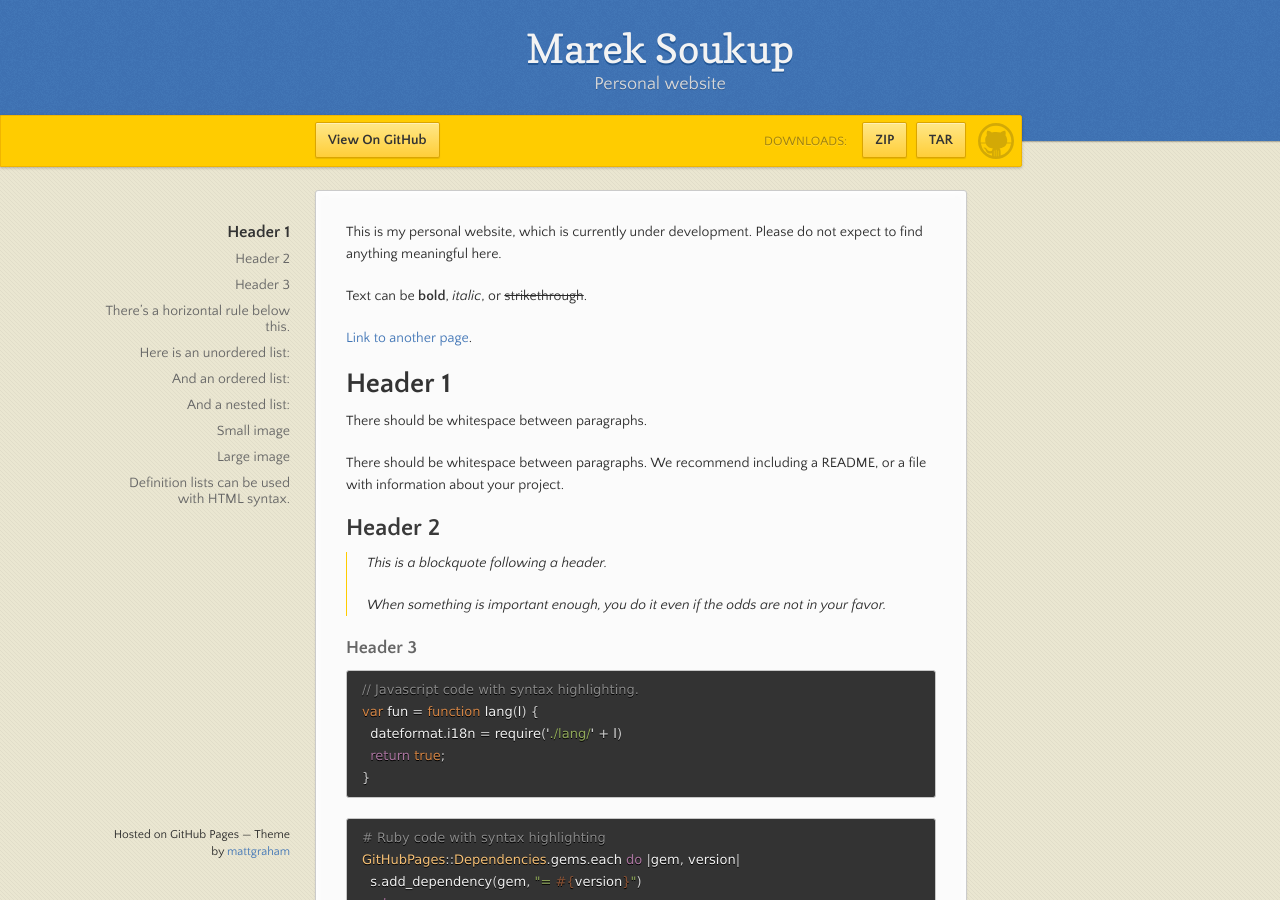
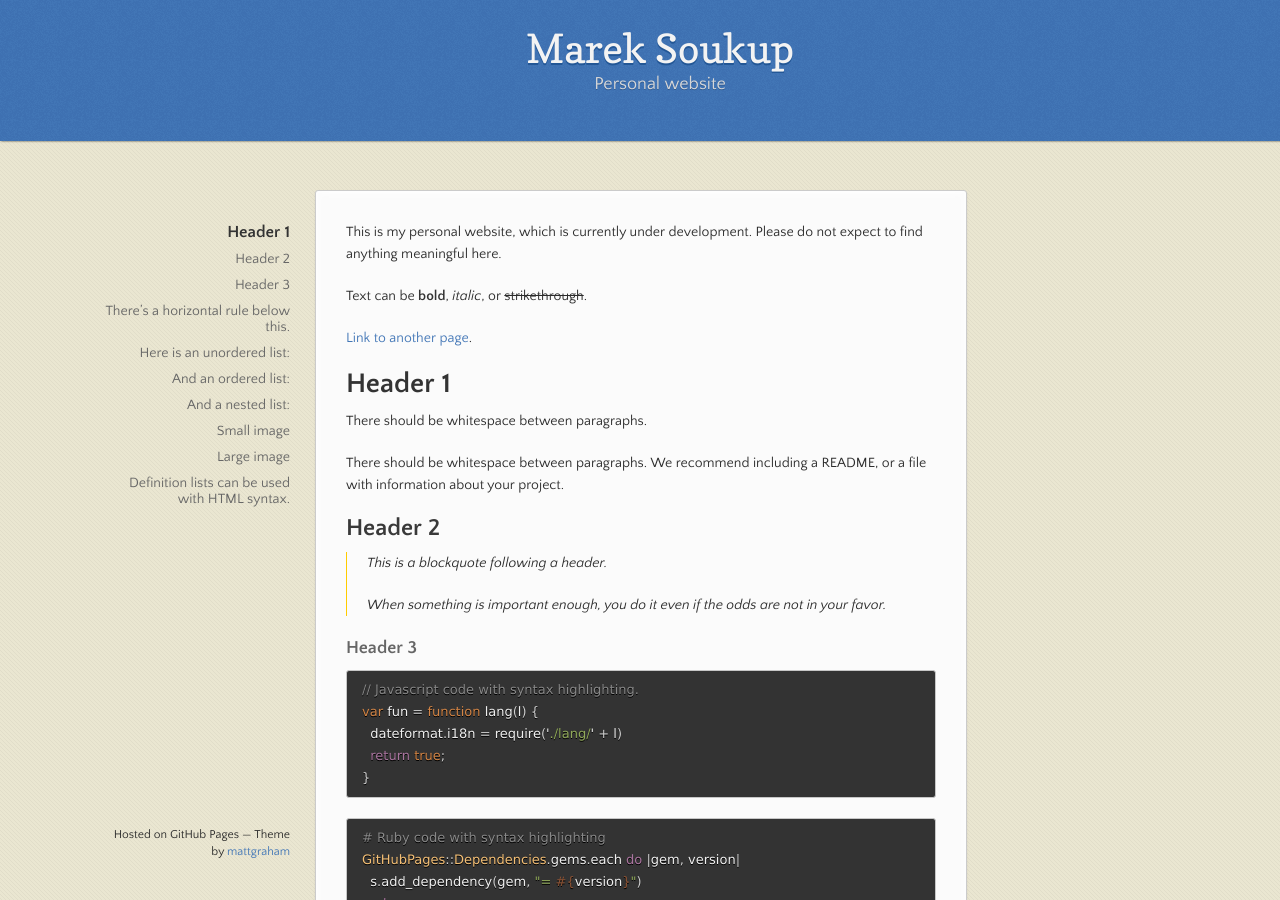
Before and after one commit to soukupmarek-edin/soukupmarek-edin.github.io, a Jekyll site: the page built from index.md, in a window 1280 px wide and 900 px high. Built offline with Jekyll 4.4.1, drawn with Linux system fonts in a browser that asks for light colours.

Commit message:
Update default.html

```diff
--- a/_layouts/default.html
+++ b/_layouts/default.html
@@ -21,7 +21,7 @@
         <p>{{ page.description | default: site.description | default: site.github.project_tagline }}</p>
       </header>
 
-      <div id="banner">
+  <!--    <div id="banner">
         <span id="logo"></span>
 
         <a href="{{ site.github.repository_url }}" class="button fork"><strong>View On GitHub</strong></a>
```
Also changed, not shown: other parts of _layouts/default.html (+1 -1 lines).
